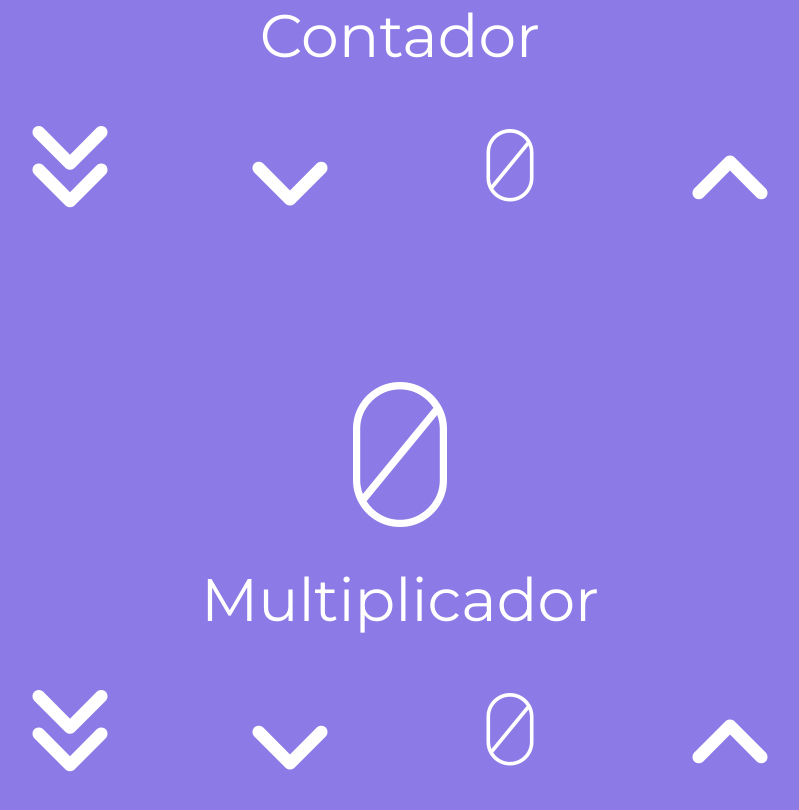
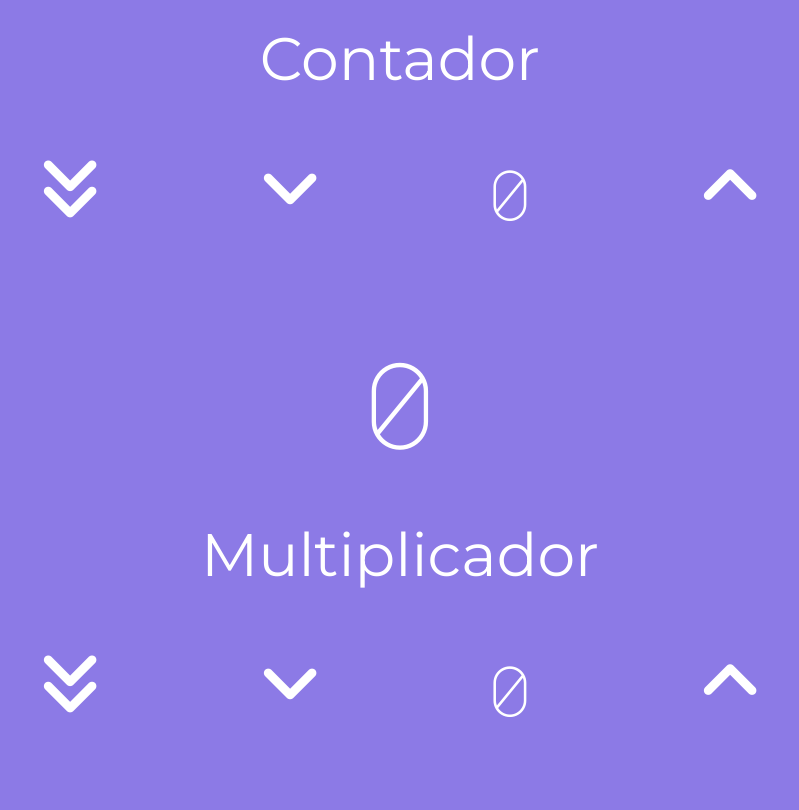
Before and after one commit to AldanaBRZ/counter, a React (Create React App) app: page / in a window 1280 px wide. Shown: the top 810 px of the page, without its empty margins (165-964 px from the left). Built offline with nearby package versions, Linux system fonts and the light colour scheme.

Commit message:
Optimized for desktop

```diff
--- a/src/App.css
+++ b/src/App.css
@@ -36,11 +36,15 @@ body {
   margin-left: 40px;
 }
 
-h1 {
+#number-display {
   height: 100%;
-  font-size: 100px;
+  font-size: 70px;
   margin: 20px;
   font-family: 'Major Mono Display', monospace;
+  margin-block-start: 0.67em;
+  margin-block-end: 0.67em;
+  margin-inline-start: 0px;
+  margin-inline-end: 0px;
 }
 
 h2 {
@@ -50,7 +54,7 @@ h2 {
 .btn {
   margin: 20px;
   background-color: transparent;
-  font-size: 100px;
+  font-size: 70px;
   color: white;
 }
 
@@ -64,7 +68,10 @@ h2 {
 }
 
 #main-display {
-  font-size: 200px;
+  font-size: 120px;
+  width: max-content;
+  margin: auto;
+  font-family: 'Major Mono Display', monospace;
 }
 
 @media only screen and (max-width: 767px) {
```
